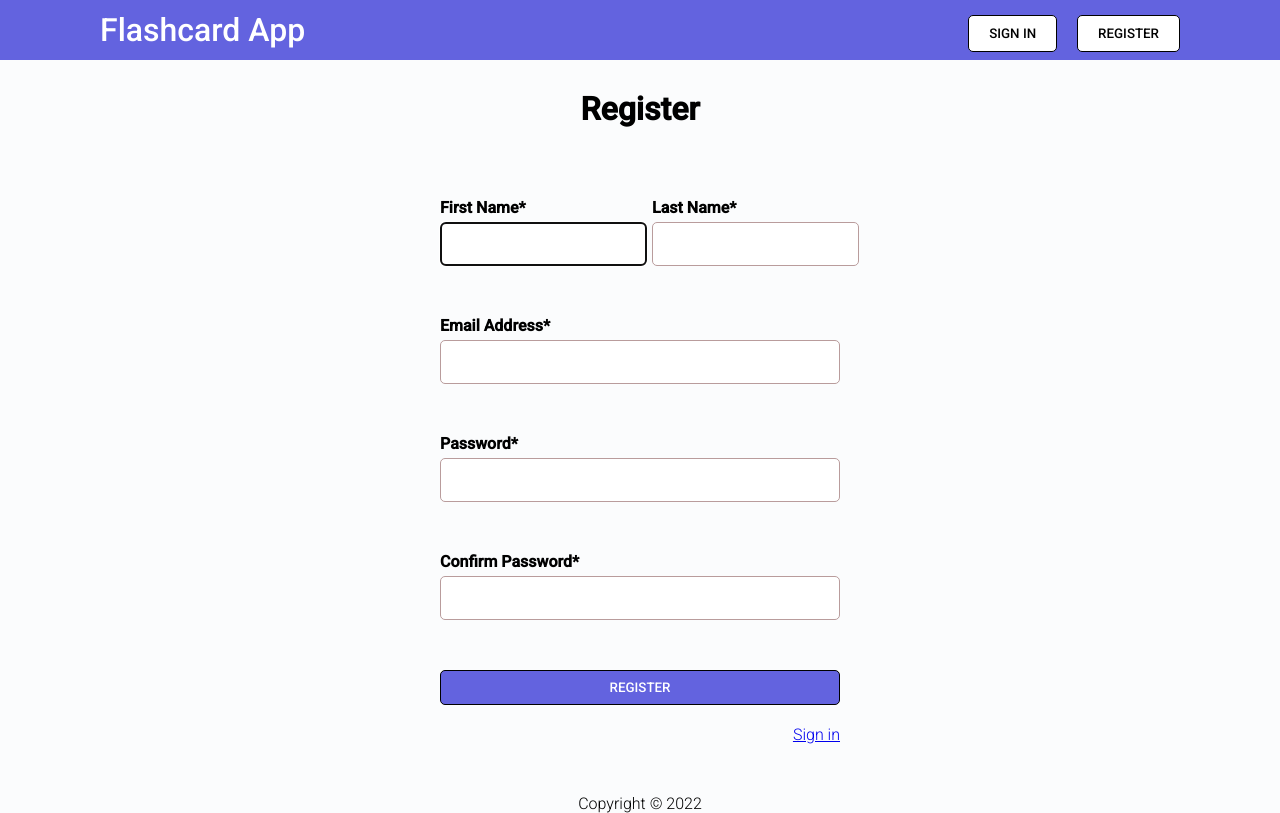
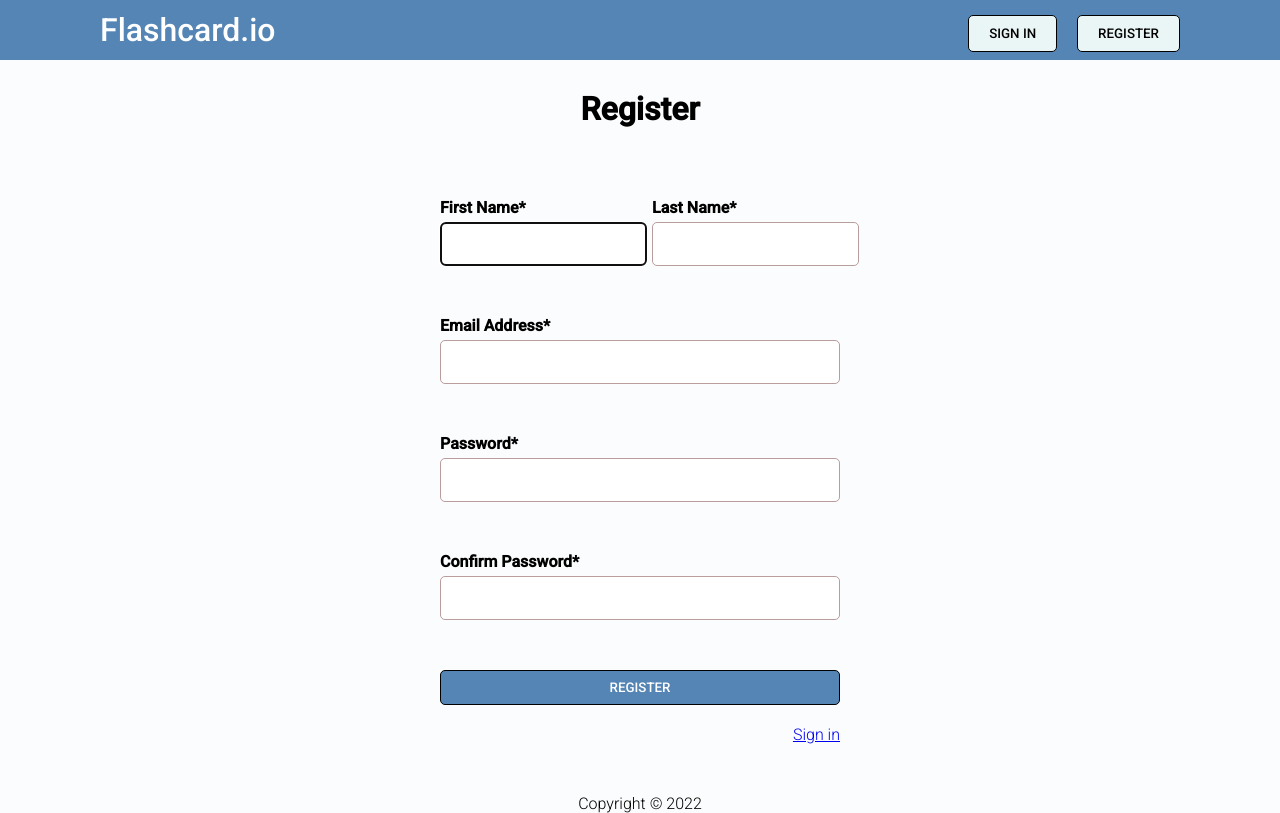
Before and after one commit to briannpham/quizhub, a React app: page /register in a window 1280 px wide. Built offline with nearby package versions, Linux system fonts and the light colour scheme.

Commit message:
change background color, handle error on login/register

```diff
--- a/client/components/Form.js
+++ b/client/components/Form.js
@@ -8,7 +8,7 @@ const Form = ({ showModal, setShowModal }) => {
   const { dispatch } = useCardsContext();
   const [question, setQuestion] = useState('');
   const [answer, setAnswer] = useState('');
-  const [error, setError] = useState(null);
+  const [errorMessage, setErrorMessage] = useState(null);
   const questionRef = useRef(null);
 
   const { user } = useAuthContext();
@@ -33,11 +33,11 @@ const Form = ({ showModal, setShowModal }) => {
         setQuestion('');
         setAnswer('');
         setShowModal(false);
-        setError(null);
+        setErrorMessage(null);
       })
       .catch(err => {
         const error = err.response.data.err.split('.')[0];
-        setError(error);
+        setErrorMessage(error);
       });
   };
 
@@ -68,7 +68,7 @@ const Form = ({ showModal, setShowModal }) => {
         >
         </textarea>
       </div>
-      {error && <div id="error-message">{error}</div>}
+      {errorMessage && <div className="error-message">{errorMessage}</div>}
       <button type="button" id="save-btn" onClick={handleSave}>Save</button>
       <button type="button" id="close-btn" onClick={() => setShowModal(false)}>Close</button>
     </form>
--- a/client/components/Navbar.js
+++ b/client/components/Navbar.js
@@ -17,12 +17,12 @@ const Navbar = () => {
   return (
     <div id="navbar">
       <div className='logo'>
-        <Link to='/'>Flashcard App</Link>
+        <Link to='/'>Flashcard.io</Link>
       </div>
       <div>
         {user ? (
           <div>
-            <span>{user.firstName} {user.lastName}</span>
+            <span id='user'>Hello, {user.firstName}</span>
             <button className='nav-btn' onClick={handleLogout}>
               LOG OUT
             </button>
--- a/client/components/Register.js
+++ b/client/components/Register.js
@@ -1,9 +1,11 @@
+import axios from 'axios';
 import React, { useRef, useEffect, useState } from 'react';
-import { Link } from 'react-router-dom';
-import { useRegister } from '../hooks/useRegister';
+import { Link, useNavigate } from 'react-router-dom';
+import ACTIONS from '../constants/constants';
+import { useAuthContext } from '../hooks/useAuthContext';
 
 const Register = () => {
-  const inputRef = useRef(null);      // use to focus on first input box upon mounting
+  const inputRef = useRef(null);  // focus on first input field upon mounting
   const intialState = {
     firstName: '',
     lastName: '',
@@ -14,8 +16,12 @@ const Register = () => {
 
   const [formData, setFormData] = useState(intialState);
   const { firstName, lastName, email, password, password2 } = formData;
-  const { register, isLoading, error } = useRegister();
+  const [errorMessage, setErrorMessage] = useState(null);
 
+  const { dispatch } = useAuthContext();
+  const navigate = useNavigate();
+
+  // focus on first input field upon mounting
   useEffect(() => {
     inputRef.current.focus();
   }, []);
@@ -27,15 +33,25 @@ const Register = () => {
     }));
   };
 
-  const handleSubmit = async (e) => {
+  const handleRegister = async (e) => {
     e.preventDefault();
-    await register(firstName, lastName, email, password);
-    setFormData(intialState);
+    axios.post('/api/users', { firstName, lastName, email, password })
+      .then(res => {
+        localStorage.setItem('user', JSON.stringify(res.data));
+        dispatch({ type: ACTIONS.LOGIN, payload: res.data });
+        setFormData(intialState);
+        navigate('/');    // navigate to main app after sign in
+      })
+      .catch(err => {
+        console.log(err.response.data.err);
+        const error = err.response.data.err.split('.')[0];
+        setErrorMessage(error);
+      });
   };
 
   return (
     <main>
-      <form className='form' onSubmit={handleSubmit}>
+      <form className='form' onSubmit={handleRegister}>
         <h1>Register</h1>
         <div className="form-control name">
           <div id="first-name">
@@ -59,10 +75,11 @@ const Register = () => {
           <label htmlFor="password2">Confirm Password</label>
           <input type="password" id='password2' name='password2' value={password2} onChange={handleChangeForm}/>
         </div>
-        <button type='submit' disabled={isLoading}>REGISTER</button>
+        {errorMessage && <div className='error-message login'>{errorMessage}</div>}
+        <button type='submit'>REGISTER</button>
         <div type='button' id='sign-in'><Link to='/login'>Sign in</Link></div>
         <div id='copyright'>Copyright © 2022</div>
-        {error && <div>{error}</div>}
+
       </form>
     </main>
   );
--- a/client/components/SignIn.js
+++ b/client/components/SignIn.js
@@ -1,9 +1,11 @@
+import axios from 'axios';
 import React, { useEffect, useRef, useState } from 'react';
 import { Link, useNavigate } from 'react-router-dom';
-import { useSignIn } from '../hooks/useSignIn';
+import ACTIONS from '../constants/constants';
+import { useAuthContext } from '../hooks/useAuthContext';
 
 const SignIn = () => {
-  const inputRef = useRef(null);
+  const inputRef = useRef(null);  // focus on first input field upon mounting
   const intialState = {
     email: '',
     password: ''
@@ -11,10 +13,12 @@ const SignIn = () => {
 
   const [formData, setFormData] = useState(intialState);
   const { email, password } = formData;
+  const [errorMessage, setErrorMessage] = useState(null);
 
-  const { signIn, error } = useSignIn();
+  const { dispatch } = useAuthContext();
   const navigate = useNavigate();
 
+  // focus on first input field upon mounting
   useEffect(() => {
     inputRef.current.focus();
   }, []);
@@ -26,16 +30,25 @@ const SignIn = () => {
     }));
   };
 
-  const handleSubmit = async (e) => {
+  const handleSignIn = (e) => {
     e.preventDefault();
-    await signIn(email, password);
-    setFormData(intialState);
-    navigate('/');    // navigate to main app after sign in
+    axios.post('/api/users/login', { email, password })
+      .then(res => {
+        localStorage.setItem('user', JSON.stringify(res.data));
+        dispatch({ type: ACTIONS.LOGIN, payload: res.data });
+        setFormData(intialState);
+        navigate('/');    // navigate to main app after sign in
+      })
+      .catch(err => {
+        console.log(err.response.data.err);
+        const error = err.response.data.err.split('.')[0];
+        setErrorMessage(error);
+      });
   };
 
   return (
     <main>
-      <form className='form' onSubmit={handleSubmit}>
+      <form className='form' onSubmit={handleSignIn}>
         <h1>Sign in</h1>
         <div className='form-control'>
           <label htmlFor="email">Email Address</label>
@@ -45,6 +58,7 @@ const SignIn = () => {
           <label htmlFor="password">Password</label>
           <input type="password" id='password' name='password' value={password} onChange={handleChangeForm}/>
         </div>
+        {errorMessage && <div className='error-message login'>{errorMessage}</div>}
         <button type='submit'>SIGN IN</button>
         <div type='button' id='register'><Link to='/register'>Don&apos;t have an account? Sign up</Link></div>
         <div id='copyright'>Copyright © 2022</div>
--- a/client/hooks/useRegister.js
+++ b/client/hooks/useRegister.js
@@ -1,27 +1,31 @@
-import { useState } from "react";
-import { useAuthContext } from "./useAuthContext";
-import axios from "axios";
-import ACTIONS from "../constants/constants";
+/**
+ * Custom Hooks
+ */
 
-export const useRegister = () => {
-  const [isLoading, setIsLoading] = useState(null);
-  const [error, setError] = useState(null);
-  const { dispatch } = useAuthContext();
+// import { useState } from "react";
+// import { useAuthContext } from "./useAuthContext";
+// import axios from "axios";
+// import ACTIONS from "../constants/constants";
 
-  const register = async (firstName, lastName, email, password) => {
-    try {
-      console.log('register a user');
-      const res = await axios.post('/api/users', { firstName, lastName, email, password });
+// export const useRegister = () => {
+//   const [isLoading, setIsLoading] = useState(null);
+//   const [error, setError] = useState(null);
+//   const { dispatch } = useAuthContext();
 
-      localStorage.setItem('user', JSON.stringify(res.data));
+//   const register = async (firstName, lastName, email, password) => {
+//     try {
+//       console.log('register a user');
+//       const res = await axios.post('/api/users', { firstName, lastName, email, password });
 
-      dispatch({ type: ACTIONS.LOGIN, payload: res.data });
+//       localStorage.setItem('user', JSON.stringify(res.data));
 
-    } catch (error) {
-      setIsLoading(false);
-      setError(error);
-    }
-  };
+//       dispatch({ type: ACTIONS.LOGIN, payload: res.data });
 
-  return { register, isLoading, error };
-};
+//     } catch (error) {
+//       setIsLoading(false);
+//       setError(error);
+//     }
+//   };
+
+//   return { register, isLoading, error };
+// };
--- a/client/hooks/useSignIn.js
+++ b/client/hooks/useSignIn.js
@@ -1,25 +1,28 @@
-import { useState } from "react";
-import { useAuthContext } from "./useAuthContext";
-import axios from "axios";
-import ACTIONS from "../constants/constants";
+// import { useState } from "react";
+// import { useAuthContext } from "./useAuthContext";
+// import axios from "axios";
+// import ACTIONS from "../constants/constants";
 
-export const useSignIn = () => {
-  const [error, setError] = useState(null);
-  const { dispatch } = useAuthContext();
+// export const useSignIn = () => {
+//   const [errorMessage, setErrorMessage] = useState(null);
+//   const { dispatch } = useAuthContext();
 
-  const signIn = async (email, password) => {
-    try {
-      console.log('user loggin in');
-      const res = await axios.post('/api/users/login', { email, password });
+//   const signIn = async (email, password) => {
+//     try {
+//       console.log('user loggin in');
+//       const res = await axios.post('/api/users/login', { email, password });
 
-      localStorage.setItem('user', JSON.stringify(res.data));
+//       localStorage.setItem('user', JSON.stringify(res.data));
 
-      dispatch({ type: ACTIONS.LOGIN, payload: res.data });
+//       dispatch({ type: ACTIONS.LOGIN, payload: res.data });
 
-    } catch (error) {
-      setError(error);
-    }
-  };
+//     } catch (error) {
+//       console.log('error')
+//       // console.log(error.response.data.err);
+//       setErrorMessage(error.response.data.err);
+//       console.log(errorMessage)
+//     }
+//   };
 
-  return { signIn, error };
-};
+//   return { signIn, errorMessage };
+// };
--- a/client/index.css
+++ b/client/index.css
@@ -13,6 +13,10 @@ body {
   padding: 0 30px;
 }
 
+#welcome {
+  text-align: center;
+  font-size: 4rem;
+}
 
 /*-----------------
 NAVBAR
@@ -31,7 +35,7 @@ NAVBAR
   display: flex;
   justify-content: space-between;
   align-items: center;
-  background-color: rgb(99, 99, 223);
+  background: #5585b5;
   font-size: 2rem;
 }
 
@@ -45,7 +49,7 @@ NAVBAR
   padding: 10px 20px;
   border: 1px solid black;
   border-radius: 5px;
-  background: white;
+  background: #eaf6f6;
 }
 
 button a {
@@ -58,6 +62,11 @@ button a {
   background: rgb(221, 207, 207);
 }
 
+#user {
+  font-size: 1.2rem;
+  margin-right: 20px;
+  color: white;
+}
 
 
 /*-----------------
@@ -71,13 +80,17 @@ ADD/CLOSE FORM BUTTON
 
 .show-modal {
   width: 100px;
-  padding: 10px 30px;
+  padding: 15px 30px;
   border-radius: 5px;
   border: 1px solid;
-  background: rgb(102, 102, 230);
+  background: #5585b5;
   color: white;
   font-weight: 600;
   margin-bottom: 30px;
+  display: flex;
+  align-items: center;
+  justify-content: center;
+  font-size: 1.2rem;
 }
 
 /*-----------------
@@ -132,34 +145,20 @@ h2 {
   margin-bottom: 10px;
   border-radius: 5px;
   border: 1px solid black;
+  background: #5585b5;
+  color: white;
+  font-weight: 600;
 }
 
 #save-btn {
   margin-top: 20px;
-  background: rgb(102, 102, 230);
-  color: white;
-  font-weight: 600;
-}
-
-#close-btn {
-  background: rgb(102, 102, 230);
-  color: white;
-  font-weight: 600;
 }
 
 #save-btn:hover, #close-btn:hover, .show-modal:hover {
-  background: rgb(71, 71, 231);
+  background: #005792;
   cursor: pointer;
 }
 
-#error-message {
-  border: 1px solid red;
-  border-radius: 5px;
-  padding: 10px 5px;
-  background: rgba(255, 0, 0, 0.203);
-  font-size: 0.8rem;
-  color: rgb(224, 63, 63);
-}
 
 /*-----------------
 CARD CONTAINER
@@ -188,7 +187,7 @@ CARD
   flex-direction: column;
   justify-content: space-between;
   align-items: center;
-  background-color:white;
+  background-color:#fcfefe;
   border: 1px solid #635666;
   padding: 15px 20px;
   box-shadow: 2px 2px 2px 1px rgb(210, 194, 194);
@@ -350,13 +349,13 @@ REGISTER / SIGIN FORM
   height: 35px;
   border-radius: 5px;
   border: 1px solid black;
-  background: rgb(99, 99, 223);
+  background: #5585b5;
   color: white;
 }
 
 .form button:hover {
   cursor: pointer;
-  background: rgb(71, 71, 231);
+  background: #005792;
 }
 
 #register, #sign-in {
@@ -376,3 +375,20 @@ REGISTER / SIGIN FORM
   text-align: center;
   font-weight: 300;
 }
+
+/*-----------------
+ERROR MESSAGE
+-------------------*/
+
+.error-message {
+  border: 1px solid red;
+  border-radius: 5px;
+  padding: 10px 5px;
+  background: rgba(255, 0, 0, 0.203);
+  font-size: 0.8rem;
+  color: rgb(224, 63, 63);
+}
+
+.error-message.login {
+  margin-top: -30px;
+}
--- a/package.json
+++ b/package.json
@@ -23,6 +23,7 @@
     "mongoose": "^6.6.2",
     "react": "^18.2.0",
     "react-dom": "^18.2.0",
+    "react-icons": "^4.4.0",
     "react-redux": "^8.0.4",
     "react-router-dom": "^6.4.1"
   },
```
Also changed, not shown: client/components/FlashCardsDisplay.js (+9 -2 lines), 1 other file (tests, documents, lock files or other folders).
